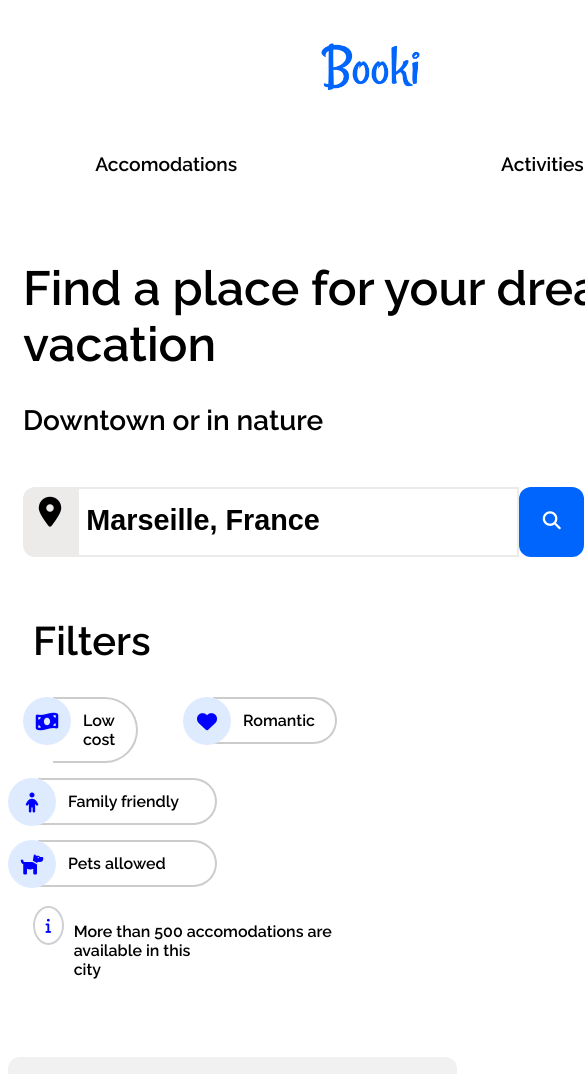
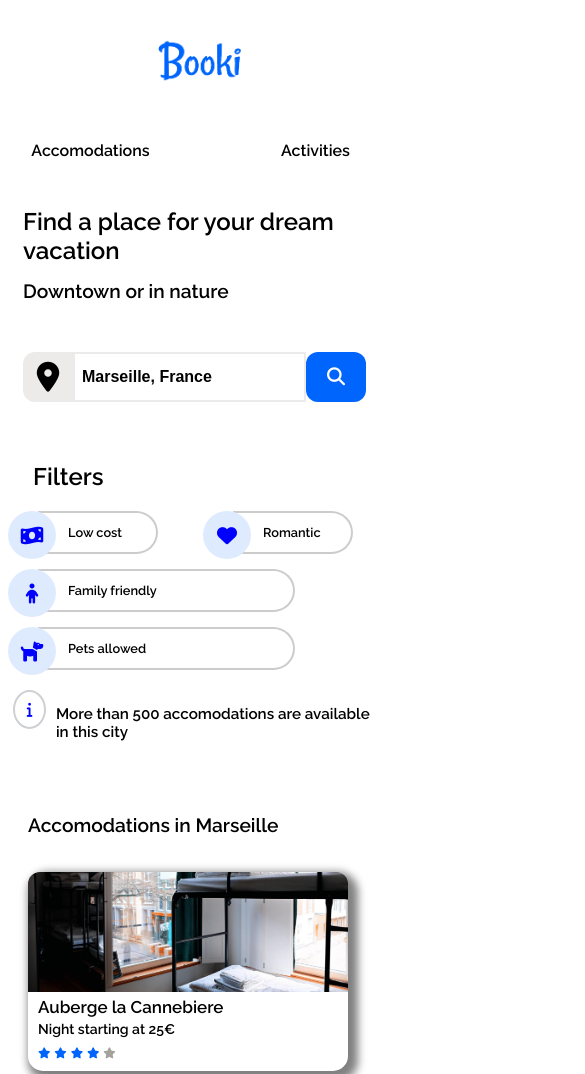
Before and after one commit to Zuzaannaa/BookiProjectHtml, a plain HTML site: page index.html in a window 390 px wide. Shown: the top 1074 px of the page, 585 px wide, since content can reach past the window. Drawn offline with Linux system fonts and the light colour scheme.

Commit message:
fix responsive

```diff
--- a/index.html
+++ b/index.html
@@ -160,7 +160,7 @@
             </div>
         </section>
 
-        <section class="popular">
+        <!--<section class="popular">
             <div class="popular-title">
             <h2>Most Popular</h2>
             </div>
@@ -296,7 +296,7 @@
           <li><a href="#">Contact Us</a></li>
         </ul>
       </div>
-    </footer>
+    </footer> -->
 
     </body>
 </html>
--- a/styles.css
+++ b/styles.css
@@ -517,21 +517,19 @@ li {
 /*-----mobile------*/
 
 @media only screen and (max-width: 768px) {
+  body {
+    width: 100%;
+  }
+
   .links {
     display: flex;
     justify-content: space-between;
-    width: 190%;
-    font-size: 120%;
-  }
-
-  .body {
-    width: 100%;
   }
 
   .links a:link {
     color: black;
     border-bottom: 2px solid transparent;
-    padding-bottom: 50px;
+    padding-bottom: 30px;
     overflow: hidden;
     border-top: none;
   }
@@ -539,14 +537,15 @@ li {
   .links a:active {
     color: black;
     border-bottom: 2px solid rgb(224, 220, 220);
-    padding-bottom: 50px;
+    padding-bottom: 30px;
     overflow: hidden;
     border-top: none;
   }
+
   .links a:hover {
     color: #0065fc;
     border-bottom: 2px solid #0065fc;
-    padding-bottom: 50px;
+    padding-bottom: 30px;
     overflow: hidden;
     border-top: none;
   }
@@ -554,52 +553,42 @@ li {
   .logo {
     display: flex;
     justify-content: center;
-    width: 125%;
-    margin-left: 135px;
+    width: 100%;
   }
+
   nav {
     display: flex;
     flex-flow: row;
     justify-content: space-between;
   }
 
-  .acc-mars {
-    display: flex;
-    flex-direction: column;
-    justify-content: center;
-    width: 150%;
-  }
-
   .find {
-    font-size: 200%;
     font-weight: bold;
     margin-left: 15px;
-    width: 175%;
-    font-size: 300%;
+    font-size: 150%;
+    margin: 15px 15px 15px 15px;
   }
 
   .find-p {
-    margin-left: 15px;
-    font-size: 175%;
+    margin: 0 15px 15px 15px;
+    font-size: 120%;
   }
 
   .search-box {
     margin-left: 15px;
     margin-top: 50px;
-    size: 200%;
-    width: 150%;
   }
 
   .box {
     display: flex;
     justify-content: center;
-    width: 100%;
-    font-size: 150%;
+    width: 60%;
   }
+
   .search-icon {
     display: block;
     background-color: #0065fc;
-    width: 80px;
+    width: 60px;
     font-weight: bold;
     font-size: 18px;
     color: white;
@@ -611,9 +600,13 @@ li {
     display: none;
   }
 
+  br {
+    display: none;
+  }
+
   i[class="fas fa-map-marker-alt"] {
-    width: 70px;
-    height: 70px;
+    width: 50px;
+    height: 50px;
     text-align: center;
     font-size: 30px;
     line-height: 50px;
@@ -623,44 +616,49 @@ li {
   }
 
   .filters {
+    width: 100%;
     display: flex;
     flex-direction: row;
     justify-content: flex-start;
   }
   .filters-h {
-    margin-right: 200px;
     font-weight: bold;
-    font-size: 250%;
+    font-size: 150%;
   }
 
   .filter-1 {
     flex: 1;
     order: 2;
     margin-bottom: 15px;
-    margin-left: 15px;
+    font-size: 80%;
   }
 
   .filter-2 {
     flex: 1;
     order: 3;
-    margin-right: 120px;
+    margin-right: 15%;
     margin-bottom: 15px;
+    font-size: 80%;
   }
 
   .filter-3 {
     flex: 1;
     order: 2;
     margin-bottom: 15px;
+    font-size: 80%;
   }
 
   .filter-4 {
     flex: 1;
     order: 4;
-    margin-right: 120px;
+    margin-right: 15%;
+    font-size: 80%;
   }
 
   .info {
     order: 5;
+    margin-left: 5px;
+    font-size: 95%;
   }
 
   .grey-boxes {
@@ -670,6 +668,13 @@ li {
 
   .acc-mars {
     background-color: white;
+    margin: 0;
+    width: 100%;
+  }
+
+  .acc-title {
+    margin-left: 20px;
+    font-size: 80%;
   }
 
   .acc-card {
@@ -679,14 +684,13 @@ li {
     box-shadow: 5px 5px 8px 5px gray;
     background-color: white;
     border-radius: 15px;
-    margin: 30px 50px 15px 50px;
+    margin: 10px 5px 25px 20px;
     padding: 0;
+    width: 320px;
   }
 
   .acc-image {
-    width: 410px;
-    height: 130px;
-    object-fit: cover;
+    width: 100%;
     border-radius: 12px 12px 0 0;
   }
 
```
